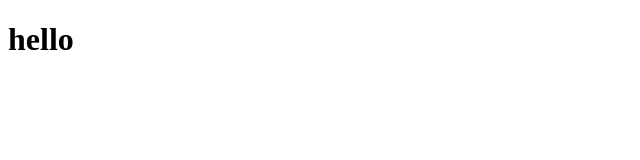
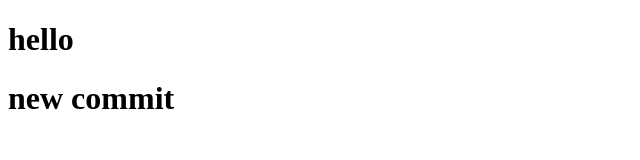
Before and after one commit to anantsi-1103/anantDemo, a plain HTML site: page index.html in a window 1280 px wide. Shown: the whole page, without its empty margins (0-640 px from the left). Drawn offline with Linux system fonts and the light colour scheme.

Commit message:
hello new

```diff
--- a/index.html
+++ b/index.html
@@ -7,5 +7,6 @@
 </head>
 <body>
         <h1>hello</h1>
+        <h1>new commit</h1>
 </body>
 </html>
```
